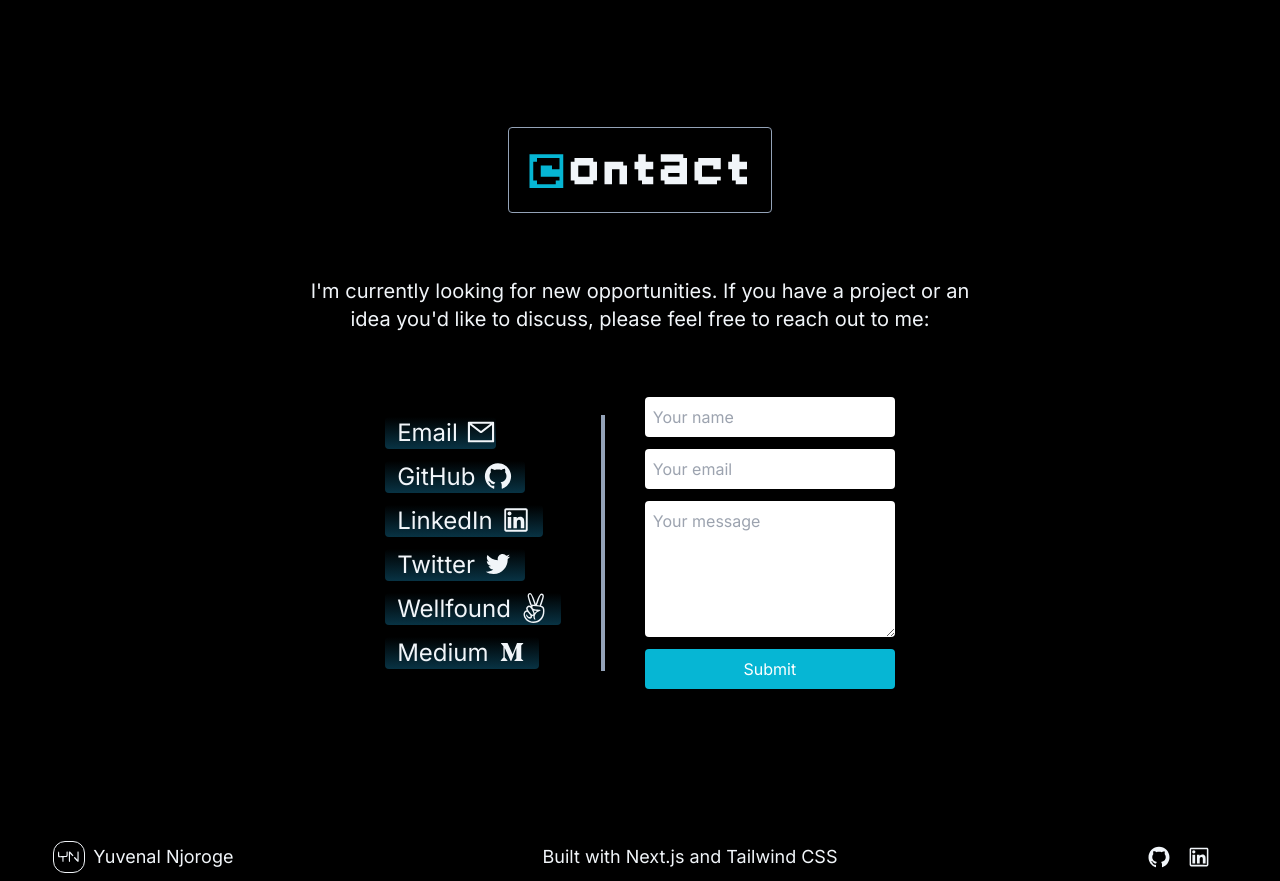
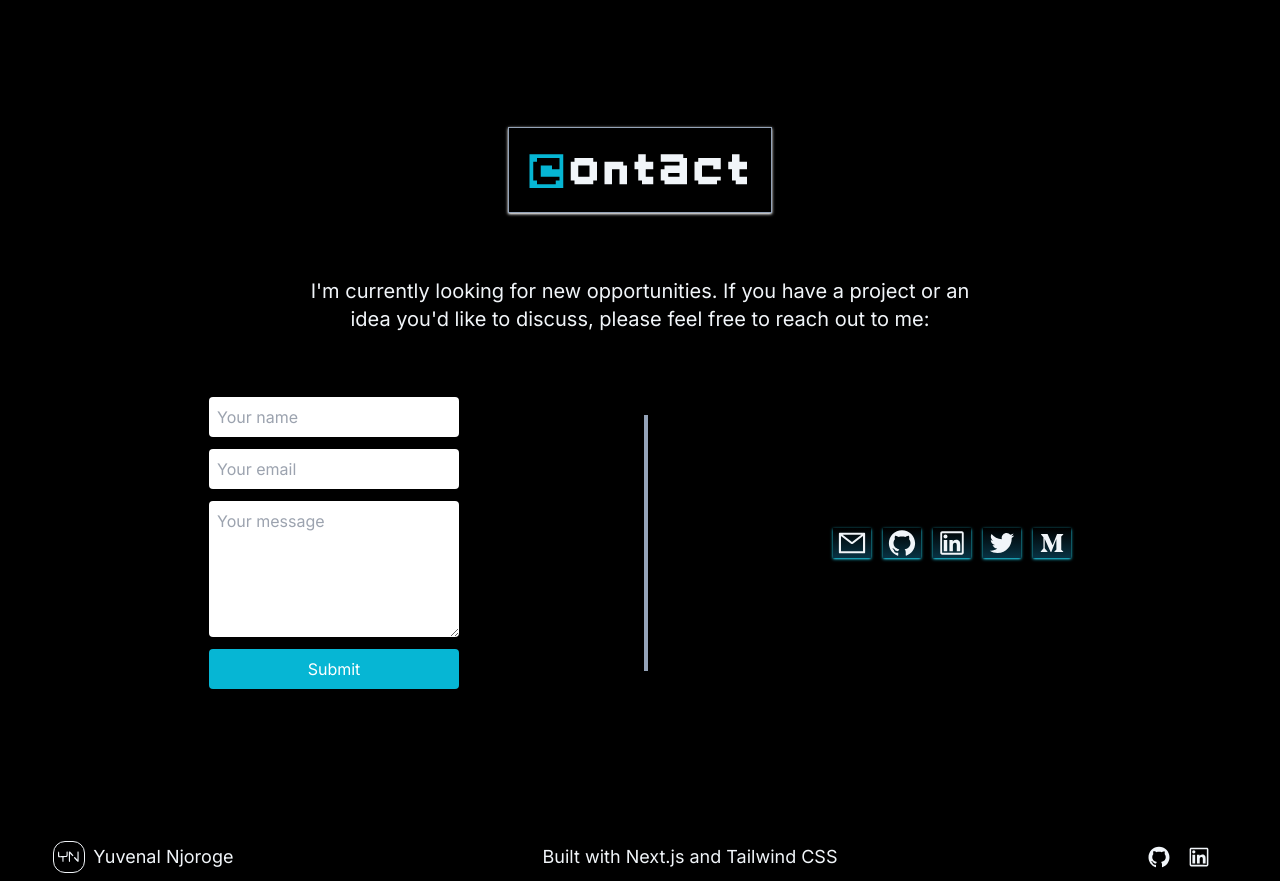
Before and after one commit to yuvenalmash/next-portfolio, a Next.js app: page / in a window 1280 px wide. Shown: the part 3140-4021 px from the top of the page. Built offline with nearby package versions, Linux system fonts and the light colour scheme.

Commit message:
Remove wellfound link

```diff
--- a/components/contact.js
+++ b/components/contact.js
@@ -2,42 +2,44 @@ import React from "react";
 import ContactForm from "./contactForm";
 import { socialLinks } from "./portfolioData";
 import { AiOutlineMail, AiOutlineGithub, AiOutlineLinkedin, AiOutlineTwitter, AiOutlineMedium } from "react-icons/ai";
-import { SiAngellist } from "react-icons/si";
 
 const Contact = () => {
   const socialsMap = {
     GitHub: AiOutlineGithub,
     LinkedIn: AiOutlineLinkedin,
     Twitter: AiOutlineTwitter,
-    Wellfound: SiAngellist,
     Medium: AiOutlineMedium
   };
   return (
-    <div id="contact" className="py-20 flex flex-col justify-center items-center">
-      <h2 className="flex text-6xl font-boxpixies group text-center mb-16 py-3 px-5 border border-slate-400 rounded">
+    <div id="contact" className="py-20 flex flex-col justify-center items-center w-full">
+      <h2 className="flex text-6xl font-boxpixies group text-center mb-16 py-3 px-5 border border-slate-400 shadow shadow-white">
         <span className="text-cyan-500 inline-block transition duration-300 ease-in-out group-hover:scale-110">C</span>
         ontact
       </h2>
       <p className="text-xl text-center mb-16 max-w-2xl">
         I&apos;m currently looking for new opportunities. If you have a project or an idea you&apos;d like to discuss, please feel free to reach out to me:
       </p>
-      <div className="flex flex-col md:flex-row justify-center items-center gap-10">
+      <div className="flex flex-col md:flex-row justify-center items-center gap-10 w-full">
+        <ContactForm />
+
+        {/* line divider */}
+        <div className="hidden md:block w-1 h-64  bg-slate-400"></div>
+        <div className="md:hidden h-1 w-3/4 bg-slate-400"></div>
+
         <div className="container mx-auto w-fit">
-          <div className="grid grid-cols-1 gap-3">
-            <div className="contact-item rounded shadow-lg w-fit pl-3">
+          <div className="flex flex-row flex-wrap justify-center items-center gap-3">
+            <div className="contact-item shadow shadow-cyan-400 hover:shadow-md hover:shadow-cyan-400 transition-all duration-300 ease-in-out w-fit px-1">
               <div className="flex">
-                <a href={`mailto:${socialLinks.Email}`} className="flex w-full justify-center gap-2 transition-all duration-300 ease-in-out hover:scale-125 hover:text-teal-500">
-                  <h3 className="text-2xl">Email</h3>
+                <a href={`mailto:${socialLinks.Email}`} className="flex w-full justify-center gap-2 transition-all duration-300 ease-in-out hover:scale-125 hover:text-cyan-600">
                   <AiOutlineMail className="text-3xl" />
                 </a>
               </div>
             </div>
 
             {Object.keys(socialsMap).map((key, index) => (
-              <div key={index} className="contact-item rounded shadow-lg w-fit px-3">
+              <div key={index} className="contact-item shadow shadow-cyan-400 hover:shadow-md hover:shadow-cyan-400 transition-all duration-300 ease-in-out w-fit px-1">
                 <div className="flex">
-                  <a href={socialLinks[key]} target="_blank" rel="noopener noreferrer" className="flex w-full  justify-center gap-2 transition-all duration-300 ease-in-out hover:scale-125 hover:text-teal-500">
-                    <h3 className="text-2xl">{key}</h3>
+                  <a href={socialLinks[key]} target="_blank" rel="noopener noreferrer" className="flex w-full  justify-center gap-2 transition-all duration-300 ease-in-out hover:scale-125 hover:text-cyan-600">
                     {React.createElement(socialsMap[key], { className: "text-3xl" })}
                   </a>
                 </div>
@@ -45,10 +47,6 @@ const Contact = () => {
             ))}
           </div>
         </div>
-        {/* line divider */}
-        <div className="hidden md:block w-1 h-64  bg-slate-400"></div>
-        <div className="md:hidden h-1 w-3/4 bg-slate-400"></div>
-        <ContactForm />
       </div>
     </div>
   );
```
